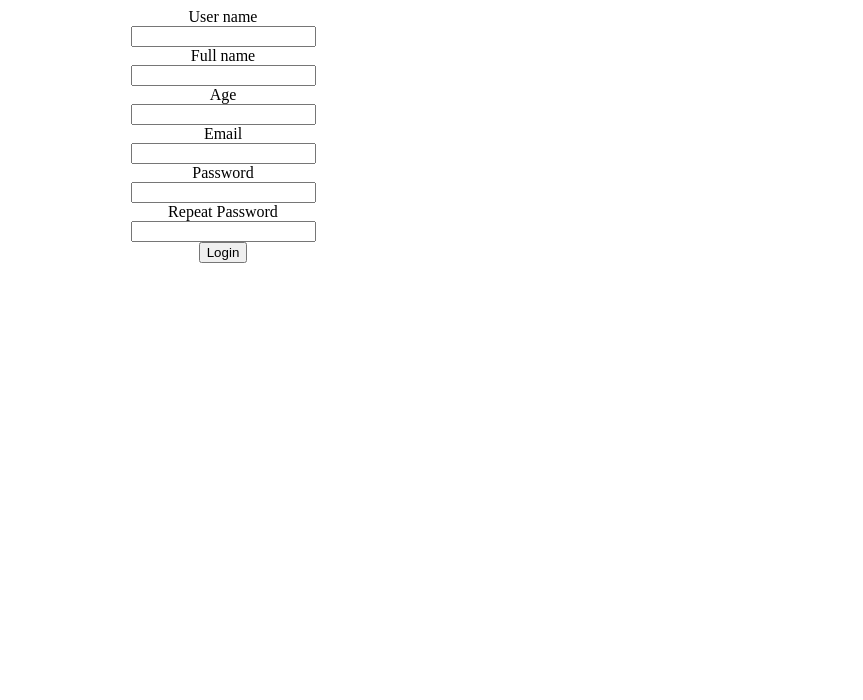
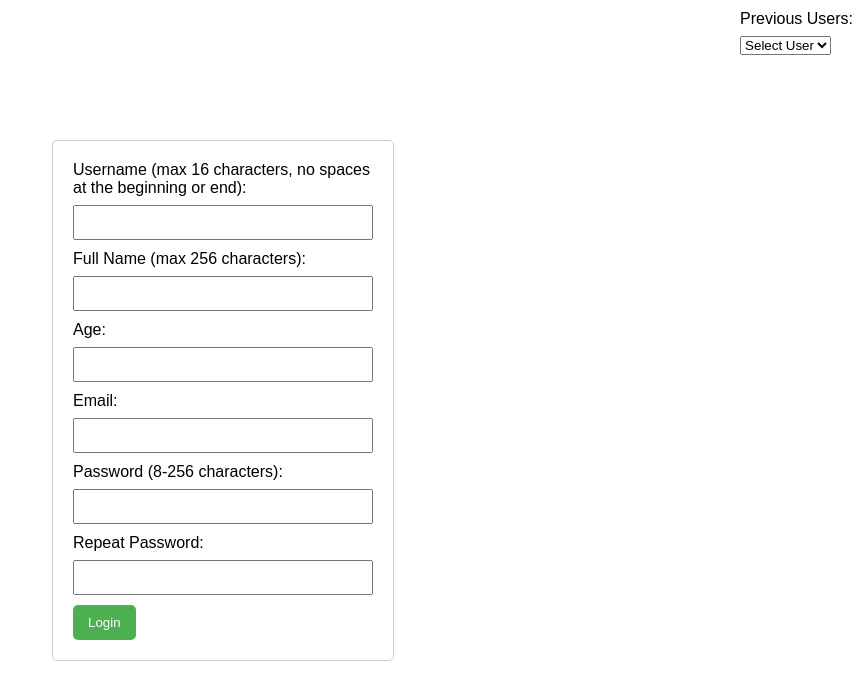
Before and after one commit to milutinpetrovic/Practice, a plain HTML site: page index.html in a window 1280 px wide. Shown: the whole page, without its empty margins (417-1280 px from the left). Drawn offline with Linux system fonts and the light colour scheme.

Commit message:
css and labels fix

```diff
--- a/index.html
+++ b/index.html
@@ -1,50 +1,93 @@
+<!DOCTYPE html>
 <html lang="en">
 
 <head>
     <meta charset="UTF-8">
     <meta name="viewport" content="width=device-width, initial-scale=1.0">
-    <title>Document</title>
+    <title>Login Form</title>
+    <style>
+        body {
+            font-family: Arial, sans-serif;
+            display: flex;
+            flex-direction: column;
+            align-items: flex-end;
+            justify-content: center;
+            height: 100vh;
+            margin: 0;
+        }
 
+        form {
+            width: 300px;
+            padding: 20px;
+            border: 1px solid #ccc;
+            border-radius: 5px;
+            margin: auto;
+            /* Center the form */
+        }
+
+        label {
+            display: block;
+            margin-bottom: 8px;
+        }
+
+        input {
+            width: 100%;
+            padding: 8px;
+            margin-bottom: 10px;
+            box-sizing: border-box;
+        }
+
+        button {
+            background-color: #4CAF50;
+            color: white;
+            padding: 10px 15px;
+            border: none;
+            border-radius: 5px;
+            cursor: pointer;
+        }
+
+        button:hover {
+            background-color: #45a049;
+        }
+
+        .user-dropdown {
+            position: absolute;
+            top: 10px;
+            right: 10px;
+        }
+    </style>
 </head>
 
 <body>
 
-    <form id="form" class="form" align="center">
+    <div class="user-dropdown" id="userDropdown">
+        <label for="users">Previous Users:</label>
+        <select id="users" onchange="loadUserData(this.value)">
+            <option value="">Select User</option>
 
-        <div class="form-control">
-            <label>User name</label></br>
-            <input type="text" id="username" max="16" required>
-        </div>
+        </select>
+    </div>
 
-        <div class="form-control">
-            <label>Full name</label></br>
-            <input type="text" id="fullName" max="256">
-        </div>
+    <form id="loginForm">
 
-        <div class="form-control">
-            <label>Age</label></br>
-            <input type="number" id="age" min="18" required>
-        </div>
+        <label for="username">Username (max 16 characters, no spaces at the beginning or end):</label>
+        <input type="text" id="username" name="username" required>
 
-        <div class="form-control">
-            <label>Email</label></br>
-            <input type="text" id="email" required unique>
-        </div>
+        <label for="fullName">Full Name (max 256 characters):</label>
+        <input type="text" id="fullName" name="fullName" required>
 
-        <div class="form-control">
-            <label>Password</label></br>
-            <input type="password" id="password" required>
-        </div>
+        <label for="age">Age:</label>
+        <input type="number" id="age" name="age" required>
 
-        <div class="form-control">
-            <label>Repeat Password</label></br>
-            <input type="password" id="rePassword" required>
-        </div>
+        <label for="email">Email:</label>
+        <input type="email" id="email" name="email" required>
 
-        <button>Login</button>
+        <label for="password">Password (8-256 characters):</label>
+        <input type="password" id="password" name="password" required>
+
+        <label for="repeatPassword">Repeat Password:</label>
+        <input type="password" id="repeatPassword" name="repeatPassword" required>
+
+        <button type="button" onclick="validateForm()">Login</button>
     </form>
-
-    <script src="script.js"></script>
-</body>
-
-</html>
+    <script type="text/javascript" src="script.js"></script>
```
